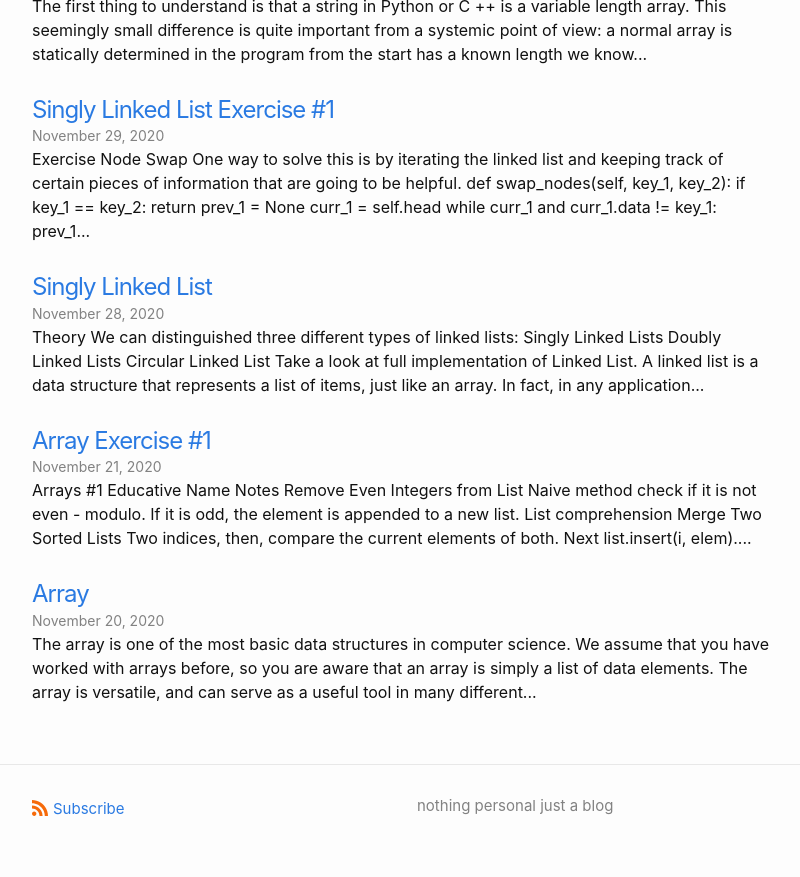
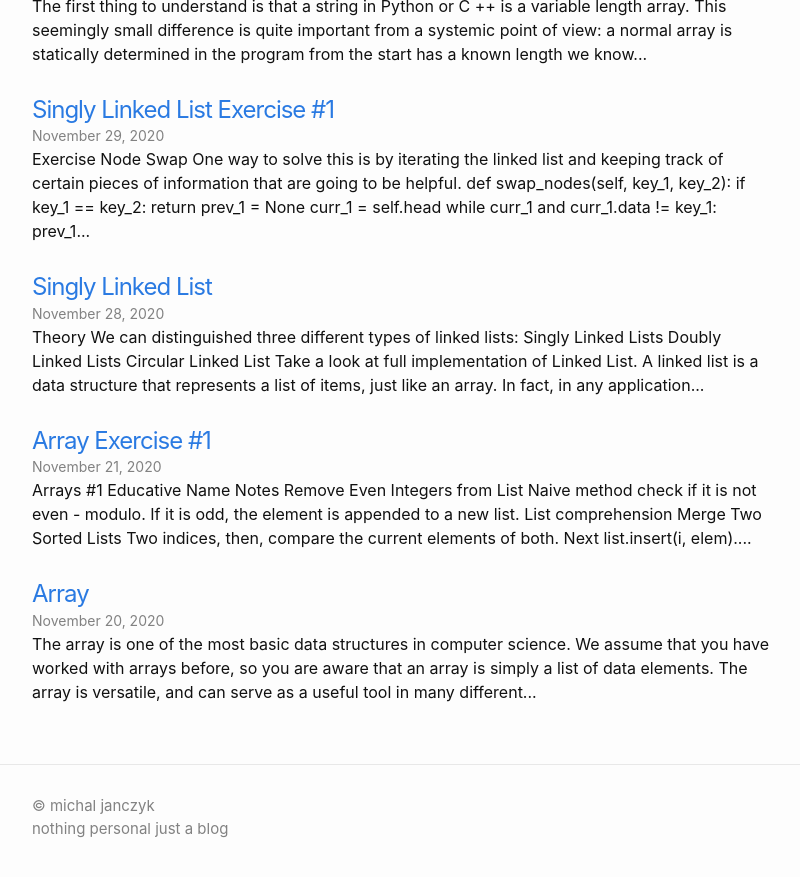
Before and after one commit to michal0janczyk/michaljanczyk.github.io, a Jekyll site: the page built from index.html, in a window 1280 px wide and 900 px high, scrolled down 1225 px. Shown: the top 877 px of the window, without its empty margins (238-1038 px from the left). Built offline with Jekyll 4.4.1, drawn with Linux system fonts in a browser that asks for light colours; the list of posts is cut into pages by our own code.

Commit message:
Update footer.html

```diff
--- a/_includes/footer.html
+++ b/_includes/footer.html
@@ -3,33 +3,34 @@
 
   <div class="wrapper">
 
+    <!-- <h2 class="footer-heading">{{ site.title | escape }}</h2> -->
+
     <div class="footer-col-wrapper">
-      <div class="footer-col">
-        <p class="feed-subscribe">
-          <a href="{{ 'feed.xml' | relative_url }}">
-            <svg class="svg-icon orange">
-              <use xlink:href="{{ 'assets/minima-social-icons.svg#rss' | relative_url }}"></use>
-            </svg><span>Subscribe</span>
-          </a>
-        </p>
-      {%- if site.author %}
+      <div class="footer-col footer-col-1">
         <ul class="contact-list">
-          {% if site.author.name -%}
-            <li class="p-name">{{ site.author.name | escape }}</li>
-          {% endif -%}
-          {% if site.author.email -%}
-            <li><a class="u-email" href="mailto:{{ site.author.email }}">{{ site.author.email }}</a></li>
-          {%- endif %}
+          <li class="p-name">
+            {%- if site.copyright -%}
+              <li>&copy; {{ site.copyright }} {{ now | date: "%Y" }}</li>
+              <li>{{- site.description | escape -}}</li>
+            {%- else -%}
+              <!-- {{ site.title | escape }} -->
+            {%- endif -%}
+            </li>
+            {%- if site.email -%}
+            <li><a class="u-email" href="mailto:{{ site.email }}">{{ site.email }}</a></li>
+            {%- endif -%}
         </ul>
-      {%- endif %}
       </div>
-      <div class="footer-col">
-        <p>{{ site.description | escape }}</p>
+
+      <div class="footer-col footer-col-2">
+        <!-- {%- include social.html -%} -->
       </div>
-    </div>
 
-    <div class="social-links">
-      {%- include social.html -%}
+      <div class="footer-col footer-col-3">
+        {%- include social.html -%}
+      </div>
+
+
     </div>
 
   </div>
```
